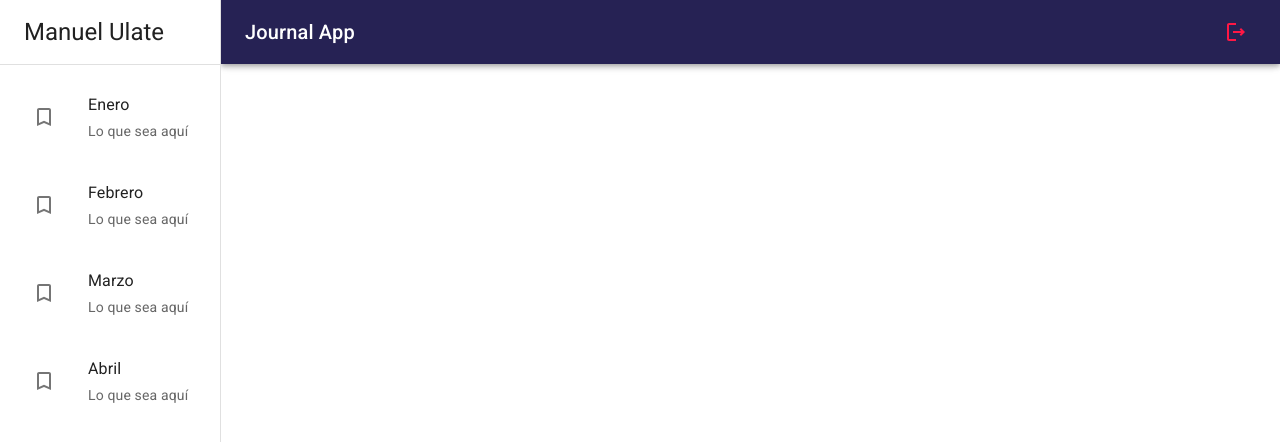
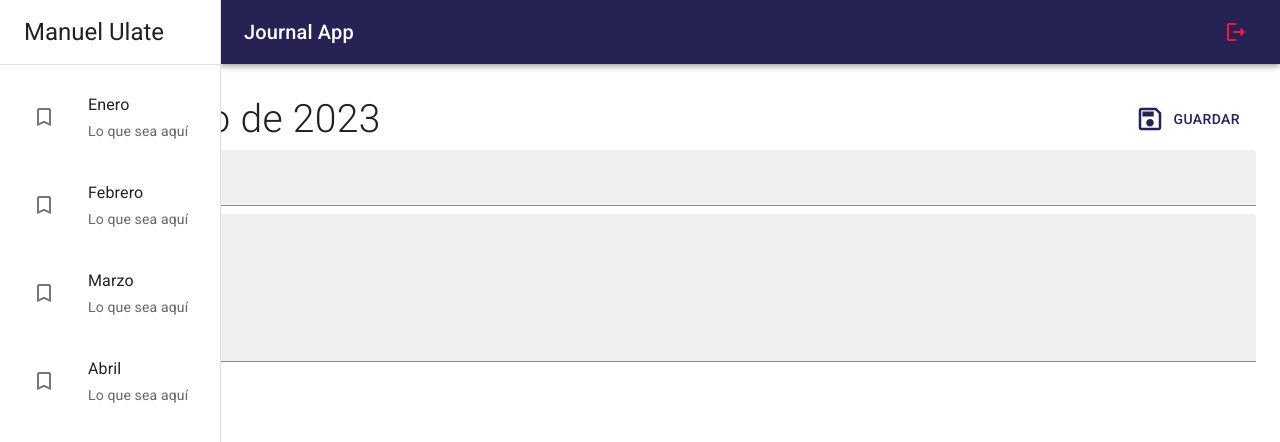
Before and after one commit to ManuUSS/Journal-App, a React (Vite) app: page / in a window 1280 px wide. Shown: the top 442 px of the page. Built offline with nearby package versions, Linux system fonts and the light colour scheme.

Commit message:
Vistas y componentes en Journal

```diff
--- /dev/null
+++ b/src/journal/components/ImageGallery.jsx
@@ -0,0 +1,6 @@
+
+export const ImageGallery = () => {
+  return (
+    <div>ImageGallery</div>
+  )
+}
--- a/src/journal/layout/JournalLayout.jsx
+++ b/src/journal/layout/JournalLayout.jsx
@@ -3,20 +3,26 @@
 import { Navbar } from "../components/Navbar";
 import { Sidebar } from "../components/Sidebar";
 
-const drawerWidth = 221;
+const drawerWidth = 220;
 
 export const JournalLayout = ({ children }) => {
   return (
     <Box sx={{ display: 'flex' }}>
+
         <Navbar draweWidth={drawerWidth} />
+
         <Sidebar draweWidth={drawerWidth} />
+
         <Box
             component="main"
             sx={{ flexGrow: 1, p: 3 }}
         >
           <Toolbar />
+
           { children }
+
         </Box>
+
     </Box>
   )
 }
--- a/src/journal/pages/JournalPage.jsx
+++ b/src/journal/pages/JournalPage.jsx
@@ -1,10 +1,13 @@
 import { Typography } from "@mui/material"
 import { JournalLayout } from "../layout/JournalLayout"
+import { NoteView } from "../views/NoteView"
+import { NothingSelectedView } from "../views/NothingSelectedView"
 
 export const JournalPage = () => {
   return (
     <JournalLayout>
-      <Typography></Typography>
+      {/* <NothingSelectedView /> */}
+      <NoteView />
     </JournalLayout>
   )
 }
--- /dev/null
+++ b/src/journal/views/NoteView.jsx
@@ -0,0 +1,51 @@
+import { SaveOutlined } from "@mui/icons-material";
+import { Button, Grid, TextField, Typography } from "@mui/material";
+import { ImageGallery } from "../components/ImageGallery";
+
+export const NoteView = () => {
+  return (
+    <Grid container
+        direction='row'
+        justifyContent='space-between'
+        alignItems='center'
+        sx={{ mb: 1 }}
+    >
+        <Grid item>
+            <Typography fontSize={ 39 } fontWeight='light'>14 de Enero de 2023</Typography>
+        </Grid>
+
+        <Grid item>
+            <Button
+                color="primary"
+                sx={{ padding: 2 }}
+            >
+                <SaveOutlined sx={{ fontSize: 30, mr: 1 }}/>
+                Guardar
+            </Button>
+        </Grid>
+
+        <Grid container>
+            <TextField
+                type="text"
+                variant="filled"
+                placeholder="Ingrese un título"
+                label="Título"
+                fullWidth
+                sx={{ border: 'none', mb: 1 }}
+            />
+            <TextField
+                type="text"
+                variant="filled"
+                placeholder="¿Qué sucedió hoy?"
+                fullWidth
+                multiline
+                minRows={ 5 }
+                sx={{ border: 'none', mb: 1 }}
+            />
+        </Grid>
+
+        <ImageGallery />
+
+    </Grid>
+  )
+}
--- /dev/null
+++ b/src/journal/views/NothingSelectedView.jsx
@@ -0,0 +1,26 @@
+import { StarOutline } from "@mui/icons-material"
+import { Grid, Typography } from "@mui/material"
+
+export const NothingSelectedView = () => {
+  return (
+    <Grid
+      container
+      spacing={ 0 }
+      direction="column"
+      alignItems="center"
+      justifyContent="center"
+      sx={{ minHeight: 'calc(100vh - 120px)', backgroundColor: 'primary.main', borderRadius: 5 }}
+    >
+        <Grid item
+          xs={ 12 }
+        >
+            <StarOutline sx={{ fontSize: 100, color: "white" }} />
+        </Grid>
+        <Grid item
+          xs={ 12 }
+        >
+            <Typography color="white" variant="h5">Selecciona o crea una entrada</Typography>
+        </Grid>
+    </Grid>
+  )
+}
```
